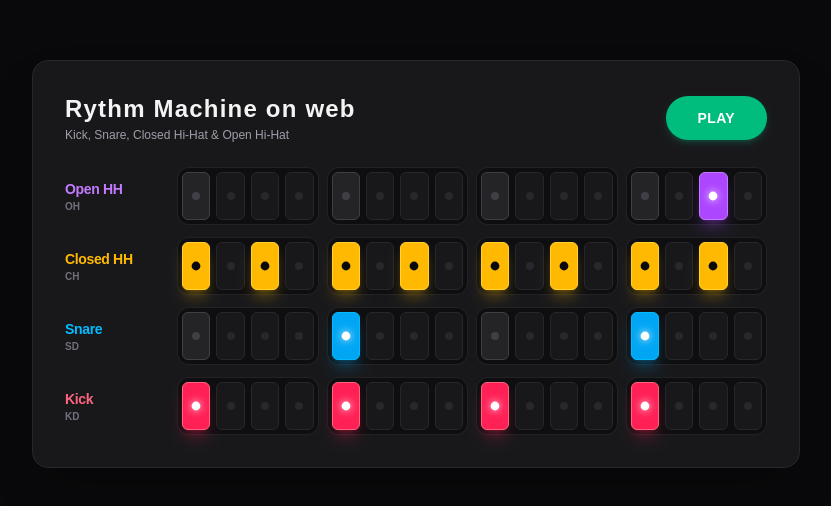
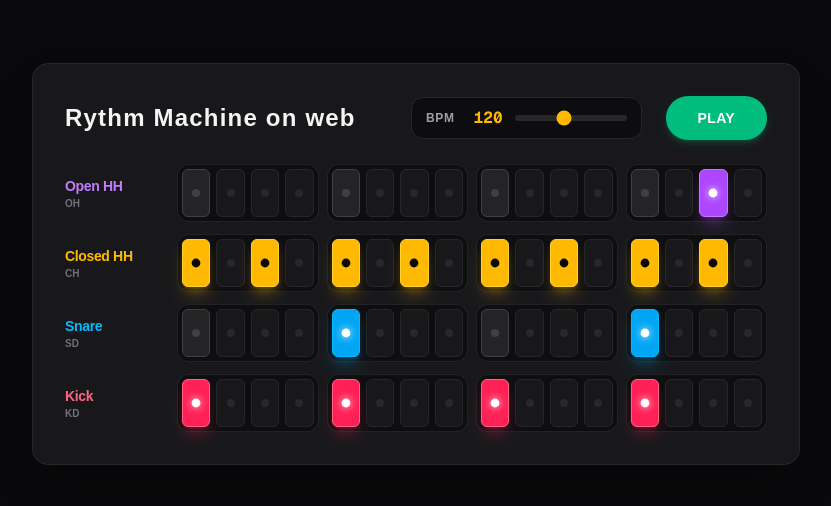
Before and after one commit to chhi25056-del/rythm_macine_on_web, a Next.js app: page / in a window 1280 px wide. Shown: the part 136-642 px from the top of the page, without its empty margins (224-1055 px from the left). Built offline with nearby package versions, Linux system fonts and the light colour scheme.

Commit message:
スネア、ハイハットの追加。BPMスライダーの追加

```diff
--- a/package.json
+++ b/package.json
@@ -10,6 +10,7 @@
     "test": "vitest run"
   },
   "dependencies": {
+    "@vercel/analytics": "^2.0.1",
     "next": "16.3.6",
     "react": "19.2.8",
     "react-dom": "19.2.8",
--- a/src/components/RhythmMachine.tsx
+++ b/src/components/RhythmMachine.tsx
@@ -57,6 +57,7 @@ export default function RhythmMachine() {
   const [pattern, setPattern] = useState<Pattern>(createDefaultPattern);
   const [isPlaying, setIsPlaying] = useState<boolean>(false);
   const [currentStep, setCurrentStep] = useState<number>(0);
+  const [bpm, setBpm] = useState<number>(120);
 
   const audioCtxRef = useRef<AudioContext | null>(null);
   const noiseBufferRef = useRef<AudioBuffer | null>(null);
@@ -76,7 +77,10 @@ export default function RhythmMachine() {
     }
     return ctx;
   }, []);
-
+  /**
+   * ホワイトノイズバッファの生成・キャッシュ
+   * スネアやハイハットの合成音源として使用する1秒間のランダムノイズ波形を生成し保持します。
+   */
   const getNoiseBuffer = useCallback((ctx: AudioContext): AudioBuffer => {
     if (noiseBufferRef.current) return noiseBufferRef.current;
     const bufferSize = ctx.sampleRate * 1;
@@ -88,7 +92,11 @@ export default function RhythmMachine() {
     noiseBufferRef.current = buffer;
     return buffer;
   }, []);
-
+  /**
+   * キック（バスドラム）の発音
+   * サイン波オシレータの周波数を短時間で急降下（150Hz → 0.01Hz）させ、
+   * 音量を急激に減衰させることで、アタック感のある低音パンチを再現します。
+   */
   const playKick = useCallback((ctx: AudioContext, time: number) => {
     const osc = ctx.createOscillator();
     const gain = ctx.createGain();
@@ -106,6 +114,12 @@ export default function RhythmMachine() {
     osc.stop(time + 0.15);
   }, []);
 
+  /**
+   * スネアドラムの発音
+   * 1. 太鼓の胴鳴り（三角波オシレータのピッチ急降下: 180Hz → 40Hz）
+   * 2. スナッピー（響き線）（ハイパスフィルタを通したホワイトノイズ）
+   * の2つの成分を同時に鳴らしてリアルなスネア音を合成します。
+   */
   const playSnare = useCallback((ctx: AudioContext, time: number) => {
     // トーン成分
     const osc = ctx.createOscillator();
@@ -142,6 +156,11 @@ export default function RhythmMachine() {
     noise.stop(time + 0.18);
   }, [getNoiseBuffer]);
 
+  /**
+   * クローズハイハットの発音
+   * ホワイトノイズに7.5kHz以上のハイパスフィルタを適用し、
+   * 0.05秒という極めて短いエンベロープで鋭く減衰させて「チッ」という短い金属音を作ります。
+   */
   const playClosedHiHat = useCallback((ctx: AudioContext, time: number) => {
     const noise = ctx.createBufferSource();
     noise.buffer = getNoiseBuffer(ctx);
@@ -162,6 +181,11 @@ export default function RhythmMachine() {
     noise.stop(time + 0.05);
   }, [getNoiseBuffer]);
 
+  /**
+   * オープンハイハットの発音
+   * ホワイトノイズに6.5kHzのハイパスフィルタを適用し、
+   * 0.35秒の長めのエンベロープで減衰させて「シャーン」という伸びのあるシンバル音を作ります。
+   */
   const playOpenHiHat = useCallback((ctx: AudioContext, time: number) => {
     const noise = ctx.createBufferSource();
     noise.buffer = getNoiseBuffer(ctx);
@@ -182,6 +206,10 @@ export default function RhythmMachine() {
     noise.stop(time + 0.35);
   }, [getNoiseBuffer]);
 
+  /**
+   * 指定した楽器のプレビュー単音発音
+   * ステップボタンをクリックしてONにした際に、どの楽器か確認できるよう即座に発音します。
+   */
   const triggerInstrument = useCallback(
     (trackId: TrackId) => {
       const ctx = getAudioContext();
@@ -204,6 +232,10 @@ export default function RhythmMachine() {
     [getAudioContext, playKick, playSnare, playClosedHiHat, playOpenHiHat]
   );
 
+  /**
+   * 指定ステップの全トラック発音
+   * シーケンサー再生中に、指定されたステップ位置（0〜15）でONになっている楽器を一括で同時発音します。
+   */
   const triggerStepSounds = useCallback(
     (stepIndex: number) => {
       const ctx = getAudioContext();
@@ -218,20 +250,41 @@ export default function RhythmMachine() {
     [getAudioContext, playKick, playSnare, playClosedHiHat, playOpenHiHat]
   );
 
+  /**
+   * BPM（1分あたりの拍数）から16分音符1ステップあたりの間隔（ミリ秒）を算出
+   * 1拍（4分音符） = 60,000ms / BPM
+   * 1ステップ（16分音符） = 1拍 / 4 = 15,000ms / BPM
+   * @param currentBpm 現在設定されているBPM値
+   * @returns 1ステップのインターバル時間（ミリ秒）
+   */
+  const getStepIntervalMs = (currentBpm: number): number => {
+    return 15000 / currentBpm;
+  };
+
+  /**
+   * シーケンサーの自動進行ループ（タイマー）
+   * isPlayingがtrueの間、設定されたBPMに応じた間隔（ミリ秒）でステップを1つずつ進め、音を鳴らします。
+   */
   useEffect(() => {
     if (!isPlaying) return;
 
+    const intervalMs = getStepIntervalMs(bpm);
     const interval = setInterval(() => {
       setCurrentStep((prev) => {
         const next = getNextStep(prev, 16);
         triggerStepSounds(next);
         return next;
       });
-    }, 125);
+    }, intervalMs);
 
     return () => clearInterval(interval);
-  }, [isPlaying, triggerStepSounds]);
+  }, [isPlaying, bpm, triggerStepSounds]);
 
+  /**
+   * 再生・停止のトグル切り替え
+   * PLAY開始時はステップ0の音を即座に鳴らして1ステップ目から再生開始。
+   * STOP時は再生を停止してステップ位置を0にリセットします。
+   */
   const togglePlay = () => {
     if (!isPlaying) {
       triggerStepSounds(0);
@@ -243,6 +296,22 @@ export default function RhythmMachine() {
     }
   };
 
+  /**
+   * BPMスライダー値変更ハンドラー
+   * スライダーの入力イベントを受け取り、変更後のBPM値を数値に変換してstateを更新します。
+   * 再生中の場合、useEffectの依存配列によって自動的に新しいテンポへ即座に更新されます。
+   * @param e input[type="range"]の変更イベント
+   */
+  const handleBpmChange = (e: React.ChangeEvent<HTMLInputElement>) => {
+    setBpm(Number(e.target.value));
+  };
+
+  /**
+   * ステップボタンのON/OFF切り替え
+   * 指定トラックの指定ステップの状態を反転し、新たにONになった場合はプレビュー音を鳴らします。
+   * @param trackId 対象の楽器ID
+   * @param idx 対象のステップ番号（0〜15）
+   */
   const toggleStep = (trackId: TrackId, idx: number) => {
     setPattern((prev) => {
       const next = togglePatternStep(prev, trackId, idx);
@@ -255,11 +324,26 @@ export default function RhythmMachine() {
 
   return (
     <div className="flex flex-col items-center gap-6 p-4 sm:p-8 bg-zinc-900 text-white rounded-2xl shadow-2xl max-w-4xl mx-auto w-full border border-zinc-800">
-      <div className="flex items-center justify-between w-full">
+      <div className="flex flex-wrap items-center justify-between gap-4 w-full">
         <div>
           <h1 className="text-xl sm:text-2xl font-black tracking-wider text-zinc-100">Rythm Machine on web</h1>
-          <p className="text-xs text-zinc-400 mt-0.5">Kick, Snare, Closed Hi-Hat & Open Hi-Hat</p>
         </div>
+        <div className="flex items-center gap-3 sm:gap-6">
+          {/* BPMスライダーコントロール */}
+          <div className="flex items-center gap-2 sm:gap-3 bg-zinc-950/70 border border-zinc-800 px-3.5 py-1.5 sm:py-2 rounded-xl">
+            <span className="text-[11px] sm:text-xs font-bold text-zinc-400 tracking-wider">BPM</span>
+            <span className="font-mono font-bold text-sm sm:text-base text-amber-400 w-8 sm:w-9 text-right tabular-nums">{bpm}</span>
+            <input
+              type="range"
+              min="60"
+              max="200"
+              value={bpm}
+              onChange={handleBpmChange}
+              className="w-20 sm:w-28 accent-amber-400 cursor-pointer h-1.5 bg-zinc-800 rounded-lg appearance-none"
+              aria-label="BPM Slider"
+            />
+          </div>
+
           <button
             onClick={togglePlay}
             className={`px-6 sm:px-8 py-2.5 sm:py-3 rounded-full font-bold tracking-wide transition-all shadow-md active:scale-95 text-xs sm:text-sm ${isPlaying
@@ -269,6 +353,7 @@ export default function RhythmMachine() {
           >
             {isPlaying ? "STOP" : "PLAY"}
           </button>
+        </div>
       </div>
 
       <div className="flex flex-col gap-3 w-full">
```
Also changed, not shown: 1 other file (tests, documents, lock files or other folders). Lines whose indentation alone changed are shown as unchanged.
